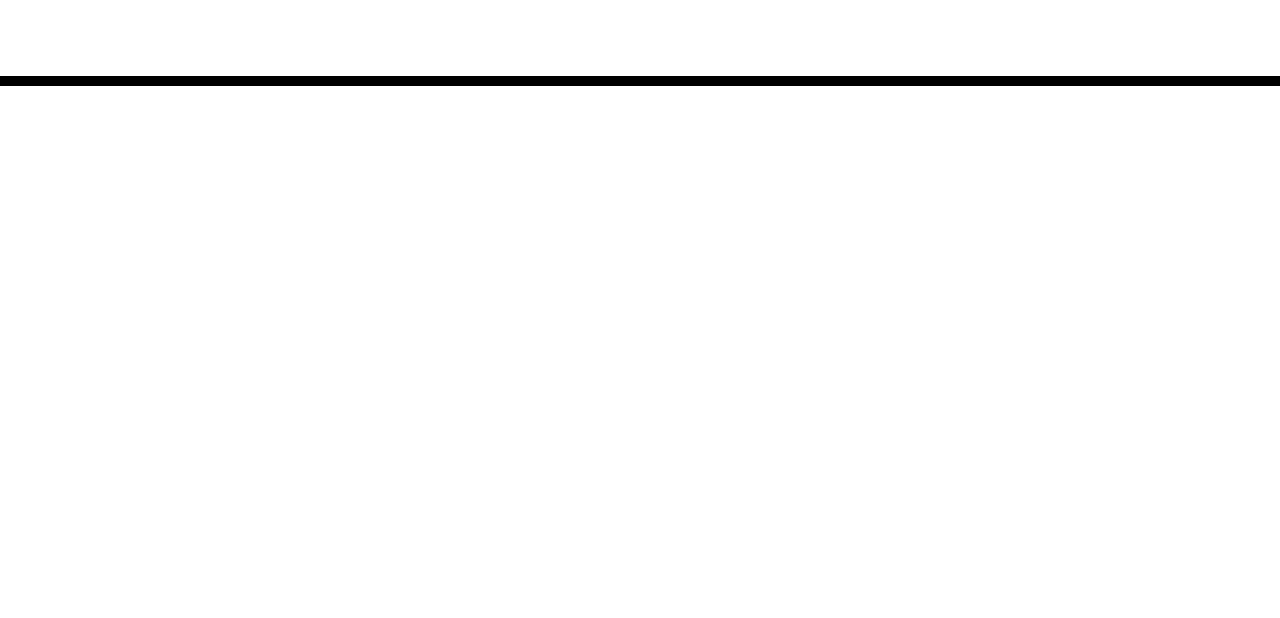
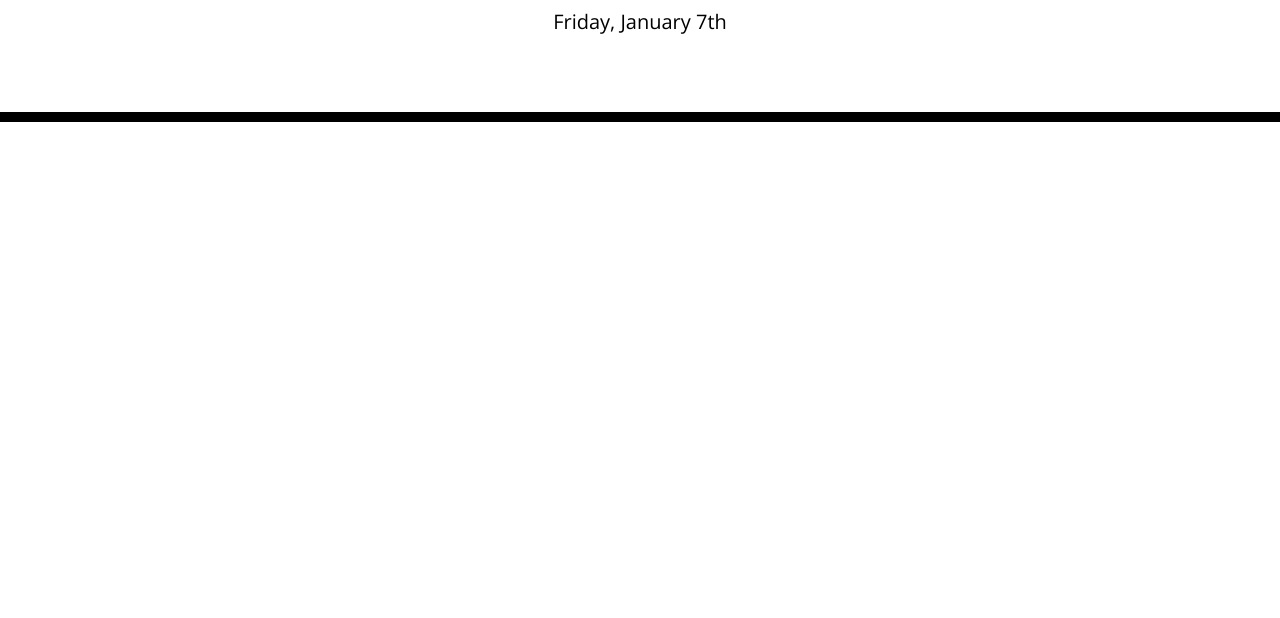
Before and after one commit to oliverlkelly/scheduler, a plain HTML site: page index.html in a window 1280 px wide. Shown: the part 182-800 px from the top of the page. Drawn offline with nearby package versions, Linux system fonts and the light colour scheme.

Commit message:
adding javascript file, adding moment initiation, adding day to header from moment

```diff
--- /dev/null
+++ b/assets/js/javascript.js
@@ -0,0 +1,2 @@
+var day = moment();
+$("#currentDay").text(day.format('dddd, MMMM Do'))
--- a/index.html
+++ b/index.html
@@ -34,5 +34,6 @@
 
     <script src="https://cdnjs.cloudflare.com/ajax/libs/jquery/3.2.1/jquery.min.js"></script>
     <script src="https://cdnjs.cloudflare.com/ajax/libs/moment.js/2.24.0/moment.min.js"></script>
+    <script src="assets/js/javascript.js"></script>
   </body>
 </html>
```
